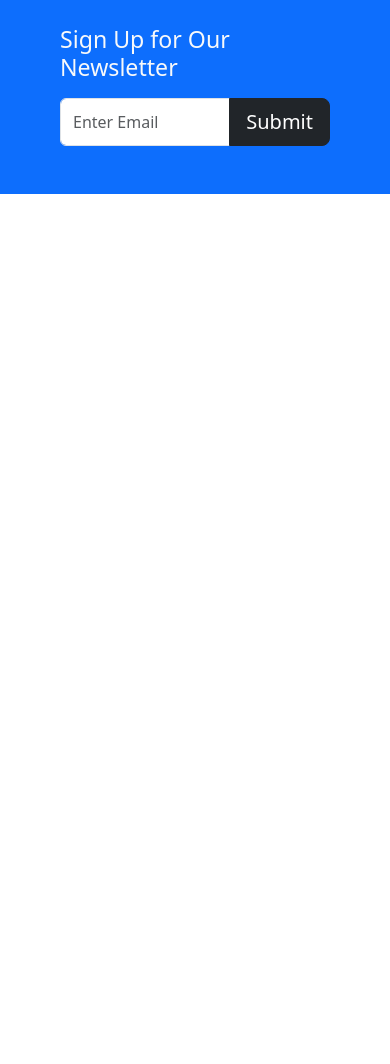
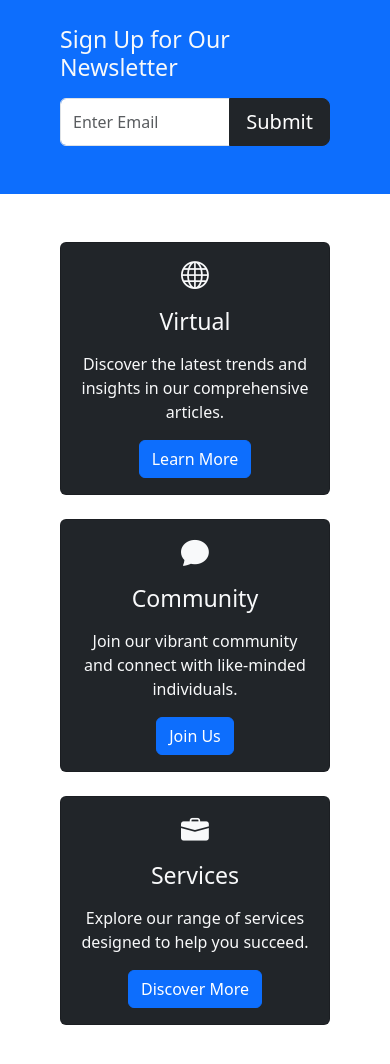
Before and after one commit to ArnaudHalvick/bootstrap-test-site, a plain HTML site: page index.html in a window 390 px wide. Shown: the part 544-1608 px from the top of the page. Before the commit the page ends 844 px from the top, so only its background shows below. Drawn offline with nearby package versions, Linux system fonts and the light colour scheme.

Commit message:
feat: Add 'Boxes' section with cards for Virtual, Community, and Services
- Implemented a responsive section with Bootstrap classes.
- Added cards showcasing Virtual, Community, and Services.
- Included icons, titles, descriptions, and call-to-action buttons for each card.

```diff
--- a/index.html
+++ b/index.html
@@ -9,6 +9,10 @@
       rel="stylesheet"
       integrity="sha384-QWTKZyjpPEjISv5WaRU9OFeRpok6YctnYmDr5pNlyT2bRjXh0JMhjY6hW+ALEwIH"
       crossorigin="anonymous"
+    />
+    <link
+      rel="stylesheet"
+      href="https://cdn.jsdelivr.net/npm/bootstrap-icons@1.3.0/font/bootstrap-icons.css"
     />
     <link rel="stylesheet" href="styles.css" />
   </head>
@@ -89,6 +93,52 @@
       </div>
     </section>
 
+    <!-- Boxes -->
+    <section class="p-5">
+      <div class="container">
+        <div class="row text-center g-4">
+          <div class="col-md">
+            <div class="card bg-dark text-light">
+              <div class="card-body text-center">
+                <div class="h1 mb-3"><i class="bi bi-globe"></i></div>
+                <h3 class="card-title mb-3">Virtual</h3>
+                <p class="card-text">
+                  Discover the latest trends and insights in our comprehensive
+                  articles.
+                </p>
+                <a href="#" class="btn btn-primary">Learn More</a>
+              </div>
+            </div>
+          </div>
+          <div class="col-md">
+            <div class="card bg-dark text-light">
+              <div class="card-body text-center">
+                <div class="h1 mb-3"><i class="bi bi-chat-fill"></i></div>
+                <h3 class="card-title mb-3">Community</h3>
+                <p class="card-text">
+                  Join our vibrant community and connect with like-minded
+                  individuals.
+                </p>
+                <a href="#" class="btn btn-primary">Join Us</a>
+              </div>
+            </div>
+          </div>
+          <div class="col-md">
+            <div class="card bg-dark text-light">
+              <div class="card-body text-center">
+                <div class="h1 mb-3"><i class="bi bi-briefcase-fill"></i></div>
+                <h3 class="card-title mb-3">Services</h3>
+                <p class="card-text">
+                  Explore our range of services designed to help you succeed.
+                </p>
+                <a href="#" class="btn btn-primary">Discover More</a>
+              </div>
+            </div>
+          </div>
+        </div>
+      </div>
+    </section>
+
     <script
       src="https://cdn.jsdelivr.net/npm/bootstrap@5.3.3/dist/js/bootstrap.bundle.min.js"
       integrity="sha384-YvpcrYf0tY3lHB60NNkmXc5s9fDVZLESaAA55NDzOxhy9GkcIdslK1eN7N6jIeHz"
```
